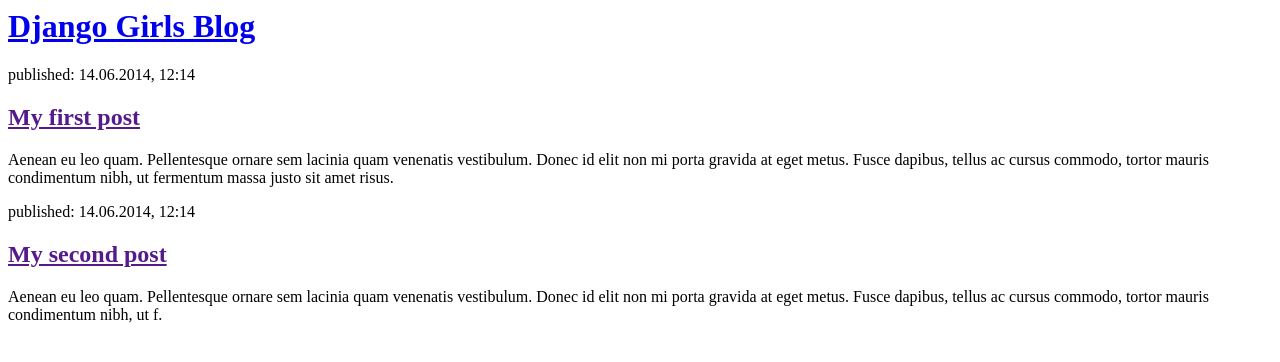
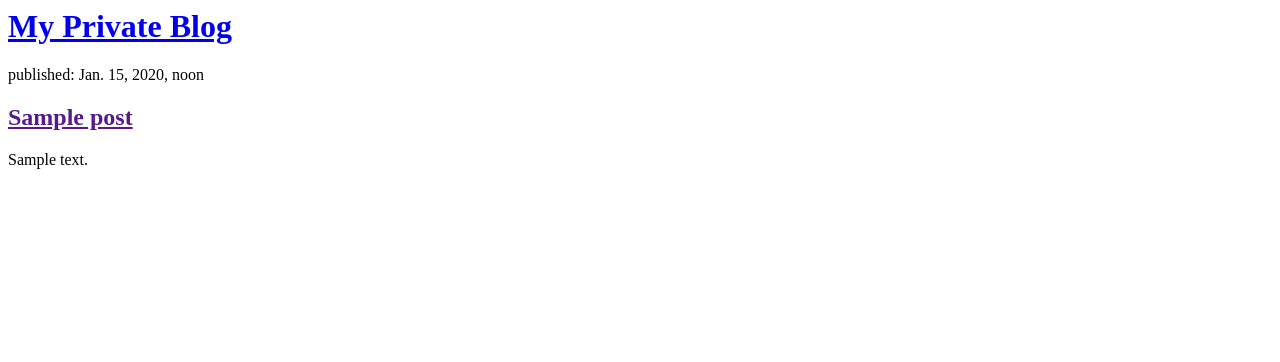
Before and after one commit to gersoncalete/my-private-blog, a Django app: template blog/templates/blog/post_list.html in a window 1280 px wide. Shown: the top 362 px of the page. Run offline with Django 3.2, Linux system fonts and the light colour scheme; the template is opened without the code that fills it: values that come from a table or form of the project are taken from there, others are empty; tables that the repository leaves empty hold one stand-in row (values such as "Sample post").

Commit message:
Updated HTML template

```diff
--- a/blog/templates/blog/post_list.html
+++ b/blog/templates/blog/post_list.html
@@ -3,20 +3,16 @@
         <title>Django Girls blog</title>
     </head>
     <body>
-        <div>
-            <h1><a href="/">Django Girls Blog</a></h1>
-        </div>
+    	<div>
+    		<h1> <a href="/"> My Private Blog </a><h1>
+    	</div>
 
-        <div>
-            <p>published: 14.06.2014, 12:14</p>
-            <h2><a href="">My first post</a></h2>
-            <p>Aenean eu leo quam. Pellentesque ornare sem lacinia quam venenatis vestibulum. Donec id elit non mi porta gravida at eget metus. Fusce dapibus, tellus ac cursus commodo, tortor mauris condimentum nibh, ut fermentum massa justo sit amet risus.</p>
-        </div>
-
-        <div>
-            <p>published: 14.06.2014, 12:14</p>
-            <h2><a href="">My second post</a></h2>
-            <p>Aenean eu leo quam. Pellentesque ornare sem lacinia quam venenatis vestibulum. Donec id elit non mi porta gravida at eget metus. Fusce dapibus, tellus ac cursus commodo, tortor mauris condimentum nibh, ut f.</p>
-        </div>
+        {% for post in posts %}
+	        <div>
+	            <p>published: {{post.published_date}}</p>
+	            <h2><a href="">{{post.title}}</a></h2>
+	            <p>{{post.text|linebreaksbr}}</p>
+	        </div>
+	        {% endfor %}
     </body>
 </html>
--- a/blog/views.py
+++ b/blog/views.py
@@ -1,6 +1,9 @@
 from django.shortcuts import render
 from .models import Post
+from django.contrib import auth
+from django.utils import timezone
 
 # Create your views here.
 def post_list(request):
-	return render(request, 'blog/post_list.html')
+	post = Post.objects.filter(published_date__lte=timezone.now()).order_by('created_date')
+	return render(request, 'blog/post_list.html', {'posts': post})
```
